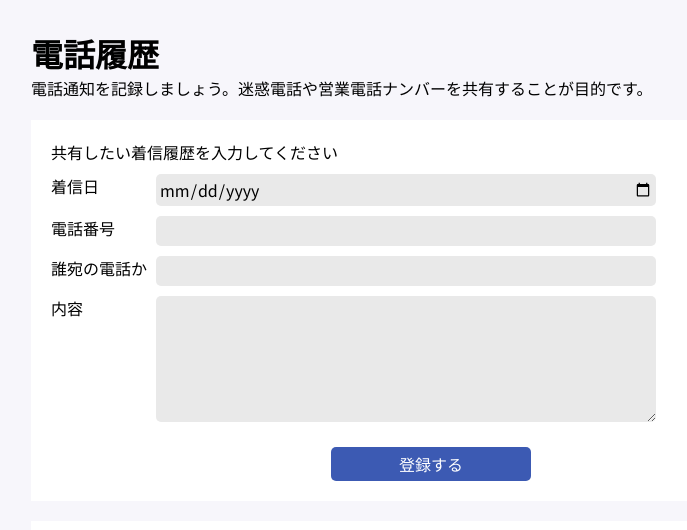
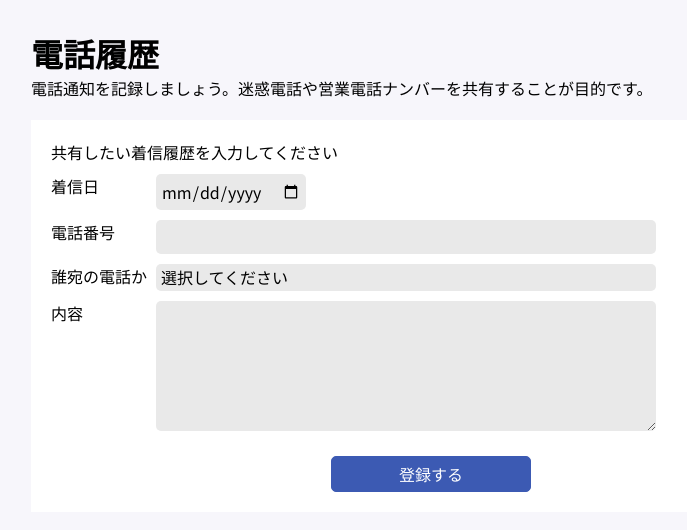
Before and after one commit to ayadayo/bord, a Vue app: page / in a window 1280 px wide. Shown: the top 530 px of the page, without its empty margins (209-896 px from the left). Built offline with nearby package versions, Linux system fonts and the light colour scheme; what vuefire would draw is missing.

Commit message:
送信完了後のポップアップ追加

```diff
--- a/src/components/ChatBoard.vue
+++ b/src/components/ChatBoard.vue
@@ -1,10 +1,10 @@
 <template>
   <div class="c-list">
     <div v-for="(comment,index) in comments" :key="index" class="c-list__item">
+    <p class="c-list__number" v-if="comment.date">着信日：{{comment.date}}</p>
     <p class="c-list__number" v-if="comment.tel">電話番号：{{comment.tel}}</p>
-    <p class="c-list__number" v-if="comment.date">日にち：{{comment.date}}</p>
-    <p class="c-list__name" v-if="comment.name">担当者：{{comment.name}}</p>
-    <p class="c-list__content" v-if="comment.content">コメント：{{comment.content}}</p>
+    <p class="c-list__name" v-if="comment.name">誰宛の電話か：{{comment.name}}さん</p>
+    <p class="c-list__content" v-if="comment.content">内容：{{comment.content}}</p>
     <div class="icon-trash" @click="deletedComments(comment.id)">
       <svg version="1.1" id="_x32_" xmlns="http://www.w3.org/2000/svg" xmlns:xlink="http://www.w3.org/1999/xlink" x="0px" y="0px" viewBox="0 0 512 512" style="opacity: 1;" xml:space="preserve">
       <g>
@@ -65,10 +65,12 @@ export default {
     right: 0;
     bottom:10px;
   }
+
   .c-list__item .icon-trash svg {
     width: 20px;
     cursor: pointer;
   }
+
   .c-list__item:nth-child(n+2) {
     border-top: 1px solid #ddd;
   }
--- a/src/components/Form.vue
+++ b/src/components/Form.vue
@@ -1,9 +1,13 @@
 <template>
   <form
     class="c-form"
+    :class="{'is-overlay':isActive}"
     novalidate="true"
     @submit="ckeckForm"
   >
+  <div class="c-complete" v-if="isActive">
+  記録が完了しました。
+  </div>
     <p>共有したい着信履歴を入力してください</p>
     <div v-if="inputdata.errors.length" class="c-errors">
       <div v-for="(error,index) in inputdata.errors" :key="index">
@@ -29,11 +33,15 @@
     </div>
     <div class="c-form__item">
       <label for="telWho">誰宛の電話か</label>
-      <input
-      type="text"
+      <select
+      name="telWho"
       id="telWho"
-      v-model="inputdata.inputWho"
-      >
+      v-model="inputdata.inputWho">
+      <option value="">選択してください</option>
+        <option v-for="staff of staffList"
+        :key="staff.name"
+        :value="staff.name">{{staff.name}}</option>
+      </select>
     </div>
     <div class="c-form__item">
       <label for="telContent">内容</label>
@@ -48,6 +56,7 @@
 </template>
 <script>
 import {db} from '../plugins/firebase'
+import staffList from '../config/seezStaff'
 export default {
   name:'chatForm',//formなど、htmlタグに存在している名前はダメ
   data:function(){
@@ -58,7 +67,9 @@ export default {
         inputNumber:null,
         inputContent:'',
         inputWho:''
-      }
+      },
+      staffList:staffList,
+      isActive:false
     }
   },
   methods: {
@@ -72,6 +83,14 @@ export default {
           createdAt:timeStamp
       })
     },
+    timerStart(){
+      this.isActive = true;
+      setTimeout(this.timerClose,3000);
+    },
+    timerClose() {
+      this.isActive = false;
+      clearInterval(this.timerStart);
+    },
     ckeckForm:function(event){
       this.inputdata.errors = [];
       if(!this.inputdata.inputNumber) {
@@ -79,14 +98,7 @@ export default {
       }
       if(!this.inputdata.errors.length) {
         this.addComment();
-        // const timeStamp = new Date()
-        // db.collection('comments').add({
-        //   date:this.inputdata.inputDate,
-        //   tel:this.inputdata.inputNumber,
-        //   content:this.inputdata.inputContent,
-        //   name:this.inputdata.inputWho,
-        //   createdAt:timeStamp
-        // })
+        this.timerStart();
       }
       event.preventDefault();
     }
@@ -95,9 +107,32 @@ export default {
 </script>
 <style>
   .c-form {
+    position: relative;
     margin-top: 20px;
     padding: 20px;
     background: #fff;
+  }
+  .is-overlay.c-form:before {
+    content: "";
+    background: #000;
+    opacity: .3;
+    position: absolute;
+    top: 0;
+    left: 0;
+    width: 100%;
+    height: 100%;
+  }
+  .c-complete {
+    position: absolute;
+    z-index: 2;
+    top: 50%;
+    left:50%;
+    transform: translate(-50%,-50%);
+    background: #2db3bd;
+    padding: 20px 10px;
+    border-radius: 10px;
+    font-weight: bold;
+    color: #fff;
   }
   .c-form p {
     margin-bottom: 10px;
@@ -105,12 +140,15 @@ export default {
   .c-form__item:nth-child(n+2) {
     margin-top: 10px;
   }
-  .c-form input,.c-form textarea {
+  .c-form input,.c-form textarea,.c-form select {
     margin-left: 5px;
     background: #e9e9e9;
     border-radius: 5px;
-    padding: 3px;
+    padding: 5px;
     width: 500px;
+  }
+  .c-form input[type="date"] {
+    width: 150px;
   }
   .c-form label {
     display: inline-block;
@@ -123,9 +161,13 @@ export default {
     padding: 5px 0;
     background: #3c5ab3;
     color: #fff;
-    border-color: #3c5ab3;
+    border: 1px solid #3c5ab3;
     width: 200px;
     border-radius:5px;
+  }
+  .c-button:hover {
+    background: #fff;
+    color: #3c5ab3;
   }
   .c-errors {
     color:red;
--- /dev/null
+++ b/src/config/seezStaff.js
@@ -0,0 +1,16 @@
+const staffList = [
+  {
+    name:'和田',
+    telnumber:'0805553333'
+  },
+  {
+    name:'小峰',
+    telnumber:'01206667777'
+  },
+  {
+    name:'西田',
+    telnumber:'090555333'
+  }
+]
+
+export default staffList
```
